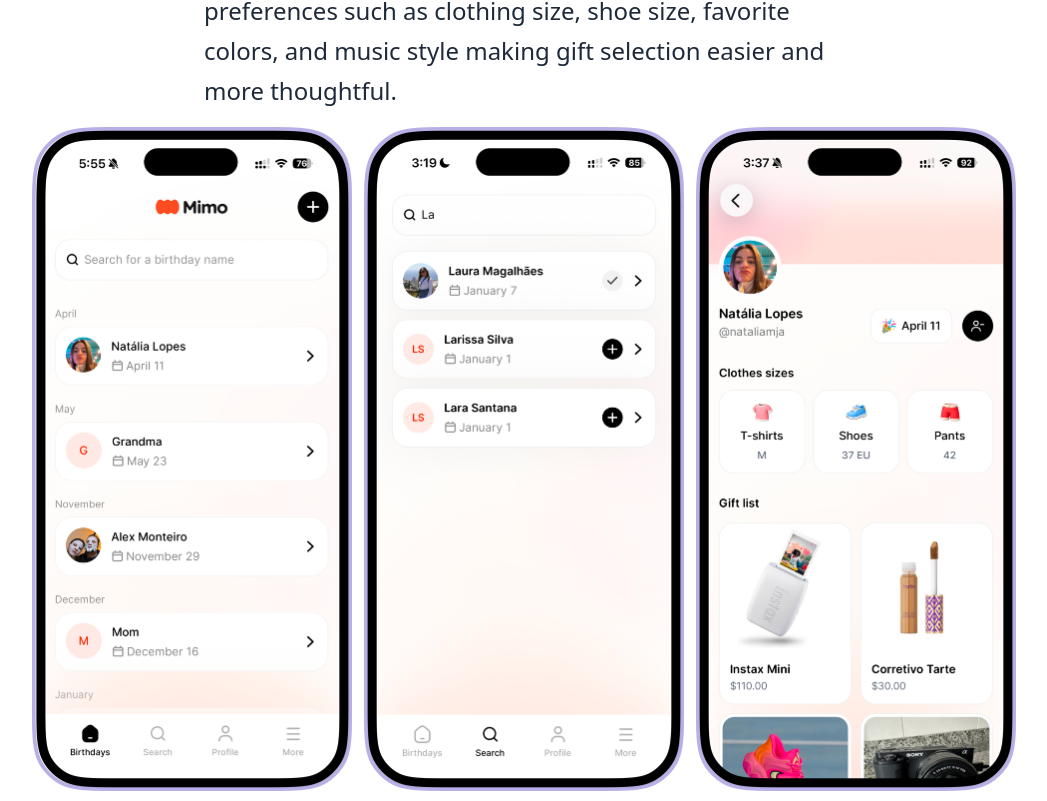
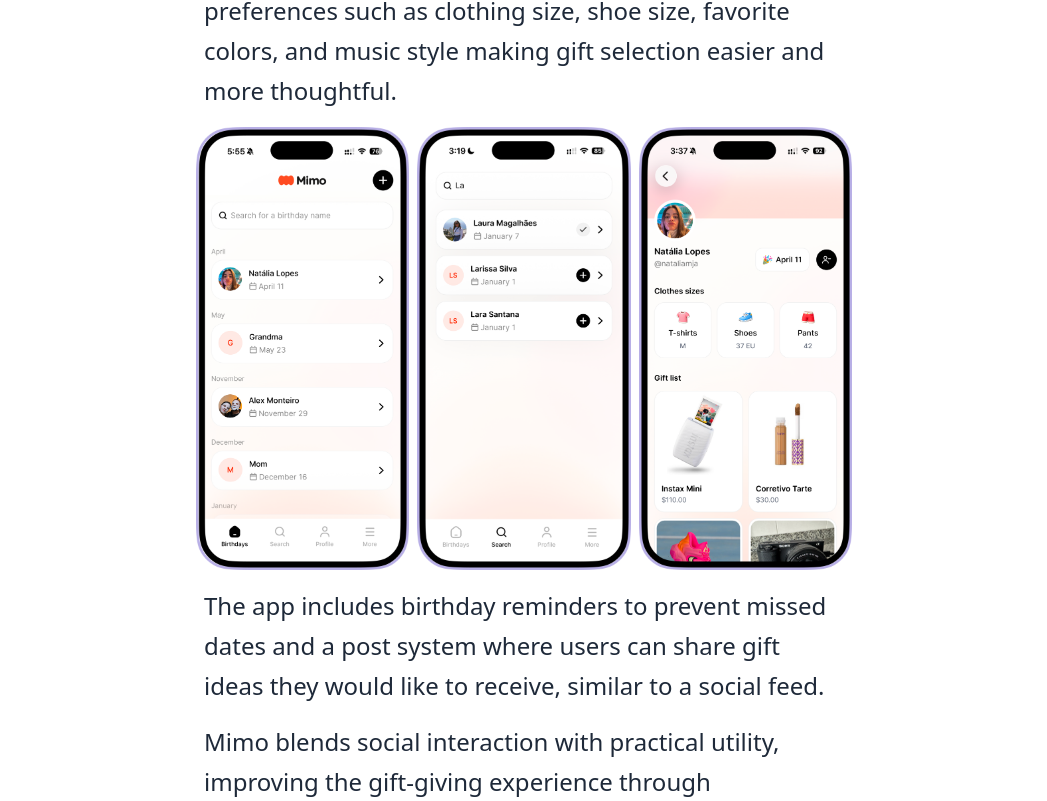
Before and after one commit to alexmonteirodev/portifolio-alex-react, a React (Vite) app in the folder portifolio-alex-react/: page / in a window 1280 px wide. Shown: the part 1839-2640 px from the top of the page, without its empty margins (116-1163 px from the left). Built offline with nearby package versions, Linux system fonts and the light colour scheme.

Commit message:
Update MockupGroup.tsx

```diff
--- a/portifolio-alex-react/src/components/MockupGroup.tsx
+++ b/portifolio-alex-react/src/components/MockupGroup.tsx
@@ -9,12 +9,11 @@ const MockupGroup = ({
 }) => {
   const alt = "mockup img";
   return (
-    <div className="flex flex-row items-center justify-center gap-3">
-      <img className="w-full max-w-xs h-auto" src={img1} alt={alt} />
-      <img className="w-full max-w-xs h-auto" src={img2} alt={alt} />
-      <img className="w-full max-w-xs h-auto" src={img3} alt={alt} />
+    <div className="flex flex-row items-center justify-center gap-2">
+      <img className="w-1/3 h-auto" src={img1} alt={alt} />
+      <img className="w-1/3 h-auto" src={img2} alt={alt} />
+      <img className="w-1/3 h-auto" src={img3} alt={alt} />
     </div>
   );
 };
-
 export default MockupGroup;
```
